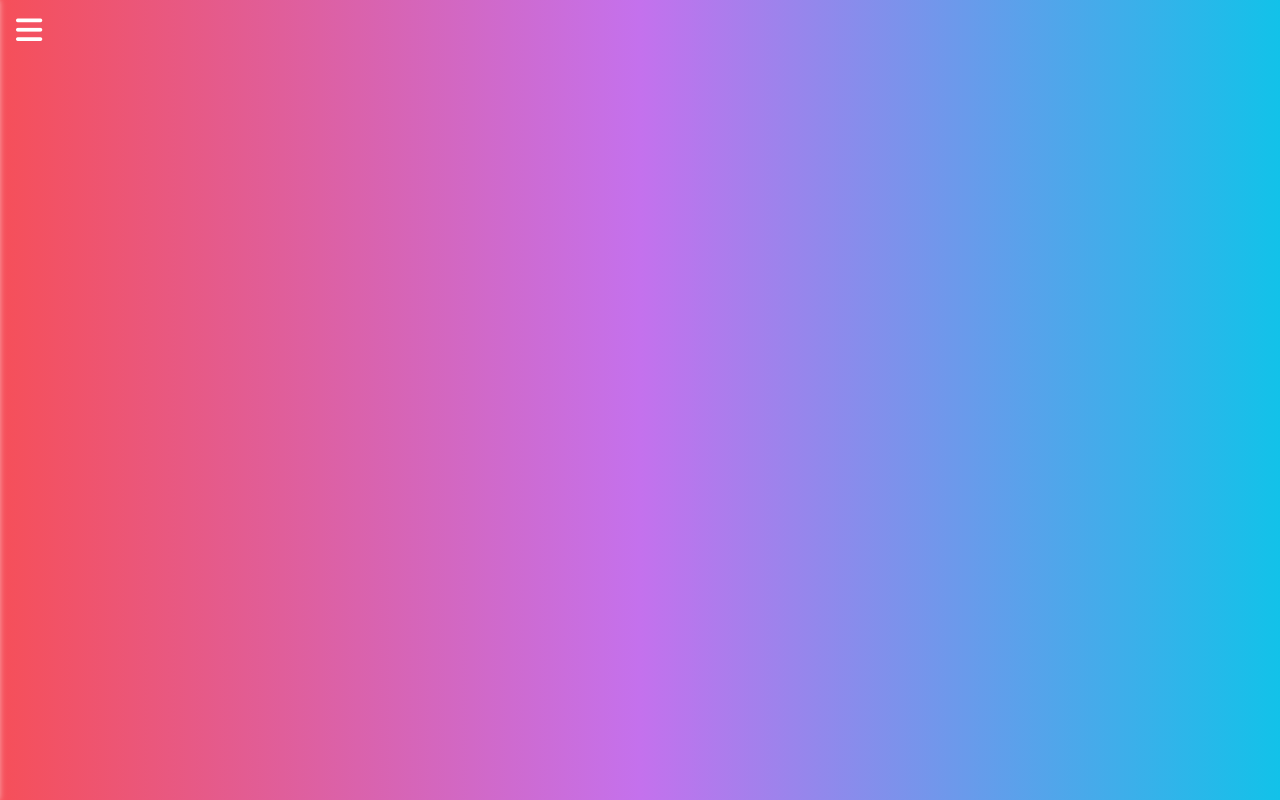
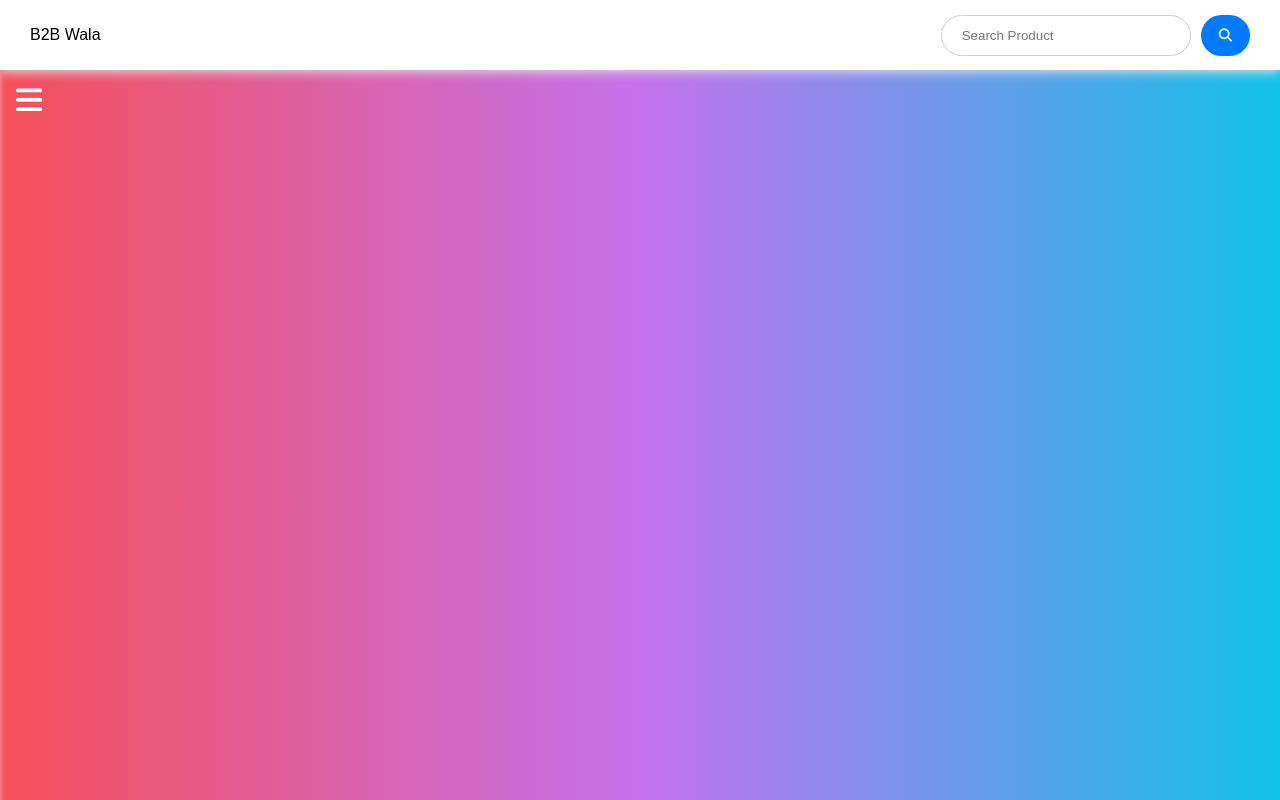
Before and after one commit to IshwarKurkute/b2b-wala, a website: page retailer-dashboard.html in a window 1280 px wide. Drawn offline with Linux system fonts and the light colour scheme.

Commit message:
fix retailer dashboard layout

```diff
--- a/retailer dashboard.css
+++ b/retailer dashboard.css
@@ -140,3 +140,52 @@
 #check:checked~.sidebar .btnTwo i {
     opacity: 1;
 }
+.topbar{
+
+height:70px;
+background:white;
+display:flex;
+align-items:center;
+justify-content:space-between;
+padding:0 30px;
+box-shadow:0 2px 10px #ddd;
+
+}
+
+
+.topbar .logo{
+
+font-size:25px;
+font-weight:bold;
+
+}
+
+
+.search-box{
+
+display:flex;
+gap:10px;
+
+}
+
+
+.search-box input{
+
+width:250px;
+padding:12px 20px;
+border-radius:25px;
+border:1px solid #ccc;
+
+}
+
+
+.search-box button{
+
+border:none;
+background:#007bff;
+color:white;
+padding:10px 18px;
+border-radius:25px;
+cursor:pointer;
+
+}
--- a/retailer-dashboard.html
+++ b/retailer-dashboard.html
@@ -15,11 +15,47 @@
 
 </head>
 
+
 <body>
+
 
 <div class="main">
 
+
 <input type="checkbox" id="check">
+
+
+<!-- Top Search Bar -->
+
+<div class="topbar">
+
+    <div class="top-logo">
+        B2B Wala
+    </div>
+
+
+    <div class="search-box">
+
+        <input
+        type="text"
+        placeholder="Search Product">
+
+
+        <button>
+            <i class="fas fa-search"></i>
+        </button>
+
+
+    </div>
+
+
+</div>
+
+
+
+
+
+<!-- Open Button -->
 
 <div class="btnOne">
 
@@ -29,73 +65,161 @@
 
 </div>
 
+
+
+
+
+<!-- Sidebar -->
+
 <div class="sidebar">
 
+
 <div class="logo">
-            <a href="#">B2B Wala</a>
+
+<a href="#">
+B2B Wala
+</a>
+
 </div>
+
+
 
 <div class="btnTwo">
 
 <label for="check">
+
 <i class="fas fa-times"></i>
+
 </label>
 
 </div>
 
+
+
+
+
 <div class="menu">
+
 
 <ul>
 
+
 <li>
+
 <i class="fas fa-home"></i>
-                    <a href="retailer-dashboard.html">Dashboard</a>
+
+<a href="retailer-dashboard.html">
+Dashboard
+</a>
+
 </li>
 
 
 
+
 <li>
+
 <i class="fas fa-cart-plus"></i>
-                    <a href="retailer-wholesalers.html">My Requirements</a>
+
+<a href="retailer-wholesalers.html">
+My Requirements
+</a>
+
 </li>
 
+
+
+
 <li>
+
 <i class="fas fa-file-invoice"></i>
-                    <a href="retailer-orders.html">My Orders</a>
+
+<a href="retailer-orders.html">
+My Orders
+</a>
+
 </li>
 
+
+
+
 <li>
+
 <i class="fas fa-truck"></i>
-                    <a href="#">Track Order</a>
+
+<a href="#">
+Track Order
+</a>
+
 </li>
 
+
+
+
 <li>
+
 <i class="fas fa-user"></i>
-                    <a href="#">Profile</a>
+
+<a href="#">
+Profile
+</a>
+
 </li>
 
+
+
+
 <li>
+
 <i class="fas fa-star"></i>
-                    <a href="#">Reviews</a>
+
+<a href="#">
+Reviews
+</a>
+
 </li>
 
+
+
+
 <li>
+
 <i class="fas fa-cog"></i>
-                    <a href="#">Settings</a>
+
+<a href="#">
+Settings
+</a>
+
 </li>
 
+
+
+
 <li>
+
 <i class="fas fa-sign-out-alt"></i>
-                    <a href="index.html">Logout</a>
+
+<a href="index.html">
+Logout
+</a>
+
 </li>
+
+
 
 </ul>
 
-        </div>
 
 </div>
 
+
 </div>
+
+
+
+</div>
+
+
 
 </body>
 
```
Lines whose indentation alone changed are shown as unchanged.
